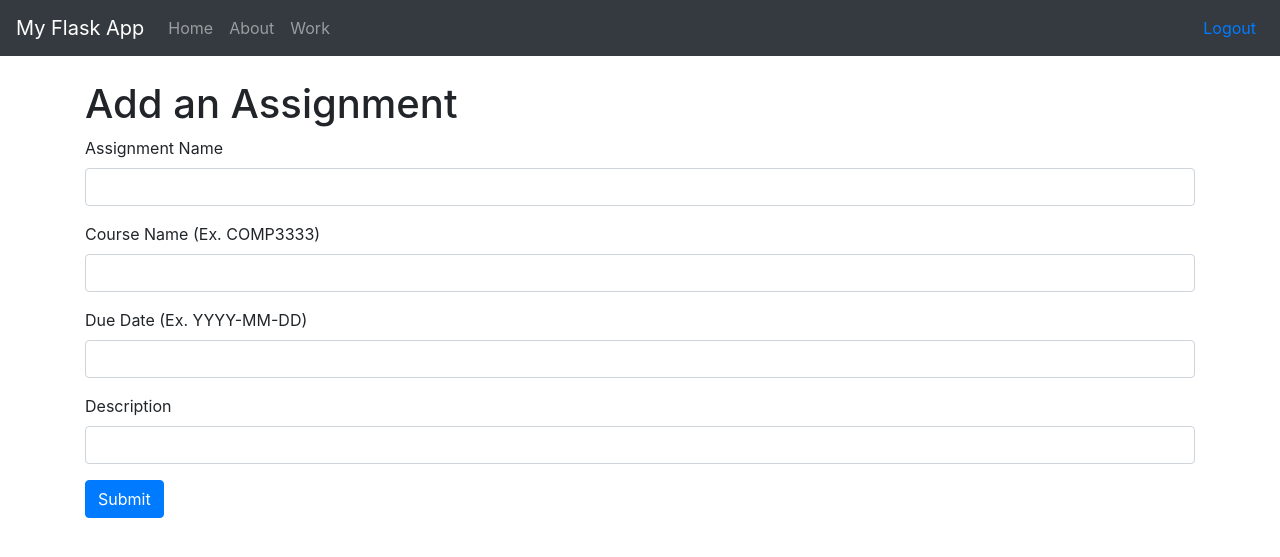
After one commit to lsalazar1/FlaskApp, a Flask app: page /add_assignment in a window 1280 px wide. The commit adds this page. Shown: the top 557 px of the page. Run offline with Flask 2, Linux system fonts and the light colour scheme; the visitor is signed in with stand-in values (Sample User, id 1); some libraries are stand-ins or nearby versions.

Commit message:
Designed add_assignment template to log work

```diff
--- a/app.py
+++ b/app.py
@@ -1,7 +1,9 @@
-from flask import Flask, render_template, flash, redirect, url_for, session, logging, request
+from flask import Flask, render_template, flash, redirect,\
+     url_for, session, logging, request
 from data import Homework
 from flask_mysqldb import MySQL
-from wtforms import Form, StringField, TextAreaField, PasswordField, validators
+from wtforms import Form, StringField, TextAreaField,\
+     PasswordField, validators
 from passlib.hash import sha256_crypt
 from functools import wraps
 
@@ -63,7 +65,7 @@ def register():
         # Close MySQL
         cur.close()
 
-        flash('Welcome! Thanks for registering!', 'success')
+        flash("Welcome! Thanks for registering!", 'success')
 
 
         return redirect(url_for('login'))
@@ -93,12 +95,14 @@ def login():
                 #Successful login
                 session['logged_in'] = True
                 session['username'] = username
+                session['uid'] = data['uid']
 
-                flash('Hello there!', 'success')
+                flash("Hello, you are now logged in", 'success')
                 return redirect(url_for('dashboard'))
             else:
                 error = 'Incorrect Password'
                 return render_template('login.html', error=error)
+
             # Close MySQL connection
             cur.close()
 
@@ -115,7 +119,7 @@ def is_logged_in(f):
         if 'logged_in' in session:
             return f(*args, **kwargs)
         else:
-            flash("You don't have access yet! Please login!" , 'danger')
+            flash("Unauthorized access" , 'danger')
             return redirect(url_for('login'))
     return wrap
 
@@ -133,6 +137,38 @@ def logout():
 
     return redirect(url_for('login'))
 
+# Add Assignment
+@app.route("/add_assignment", methods = ['GET', 'POST'])
+@is_logged_in
+def add_assignment():
+    form = AssignmentForm(request.form)
+    if request.method == 'POST' and form.validate():
+        assignment = form.assignment.data
+        course = form.course.data
+        dueDate = form.dueDate.data
+        description = form.description.data
+
+        # Create MySQL Cursor
+        cur = mysql.connection.cursor()
+
+        # Execute cur commands
+        cur.execute("INSERT INTO assignments(assignmentName, course, dueDate, description, uid) VALUES(%s, %s, %s, %s, %s)",\
+         (assignment, course, dueDate, description, session['uid']))
+
+        # Commit to DB
+        mysql.connection.commit()
+
+        # Close Connection
+        cur.close()
+
+        flash('Assignment has been added', 'success')
+
+        return redirect(url_for('dashboard'))
+
+    return render_template('add_assignment.html', form=form)
+
+
+
 # Register Form Class
 class RegistrationForm(Form):
     name = StringField('Name', [validators.length(min = 1, max = 50)])
@@ -144,6 +180,13 @@ class RegistrationForm(Form):
     ])
     confirm = PasswordField('Confirm Password')
 
+# Assignment Form Class
+class AssignmentForm(Form):
+    assignment = StringField('Assignment Name', [validators.length(min=1, max=50)])
+    course = StringField('Course Name (Ex. COMP3333)', [validators.length(min=1,max=9)])
+    dueDate = StringField('Due Date (Ex. YYYY-MM-DD)', [validators.length(min=1)])
+    description = StringField('Description', [validators.length(min=1)])
+
 
 if __name__ == '__main__' :
     app.secret_key = 'password'
--- /dev/null
+++ b/templates/add_assignment.html
@@ -0,0 +1,29 @@
+{% extends 'layout.html' %}
+
+{% block body %}
+    <h1>Add an Assignment</h1>
+    {% from "includes/_formhelpers.html" import render_field %}
+    <form method="POST" action="">
+        <!-- For Assignment Name-->
+        <div class="form-group">
+            {{ render_field(form.assignment, class_="form-control") }}
+        </div>
+
+        <!-- For Course Name-->
+        <div class="form-group">
+                {{ render_field(form.course, class_="form-control") }}
+        </div>
+
+        <!-- For Due Date-->
+        <div class="form-group">
+                {{ render_field(form.dueDate, class_="form-control") }}
+        </div>
+
+        <!-- For Description of Assignment-->
+        <div class="form-group">
+                {{ render_field(form.description, class_="form-control") }}
+        </div>
+        <p><input class="btn btn-primary" type="submit" value="Submit">
+    </form>
+
+{% endblock %}
--- a/templates/dashboard.html
+++ b/templates/dashboard.html
@@ -1,5 +1,7 @@
 {% extends 'layout.html' %}
 
 {% block body %}
-    <h1> Dashboard <small> Welcome {{session.username}}</small></h1>
+    <h1> Dashboard <small> Welcome, {{session.username}}</small></h1>
+    <a class="btn btn-primary" href="/add_assignment">Add an assignment</a>
+    <hr>
 {% endblock %}
--- a/templates/includes/_messages.html
+++ b/templates/includes/_messages.html
@@ -1,17 +1,15 @@
 {% with messages = get_flashed_messages(with_categories=true) %}
     {% if messages %}
-        <ul class="flashes">
             {% for category, message in messages %}
-                <div class = "alert alert-{{ category }}"> {{ messages }} </div>
+                <div class = "alert alert-{{ category }}">{{messages}}</div>
             {% endfor %}
-        </ul>
     {%  endif %}
 {% endwith %}
 
 {% if error %}
-        <div class="alert alert-danger"> {{ error }} </div>
+        <div class="alert alert-danger"> {{error}} </div>
 {%  endif %}
 
 {% if msg %}
-        <div class="alert alert-success"> {{ msg }} </div>
+        <div class="alert alert-success"> {{msg}} </div>
 {%  endif %}
--- a/templates/layout.html
+++ b/templates/layout.html
@@ -8,8 +8,7 @@
 
     <body>
         {% include 'includes/_navbar.html' %}
-
-        <div class="container">
+        <div class="container" style="margin-top:80px;">
             {% include 'includes/_messages.html' %}
             {% block body %} {% endblock %}
         </div>
--- a/templates/register.html
+++ b/templates/register.html
@@ -4,7 +4,7 @@
    <h1>Register</h1>
    {% from "includes/_formhelpers.html" import render_field %}
    <form method="POST" action="">
-       <div class="form-group">
+       <div class="form-group" style="margin-top:70px;">
            {{render_field(form.name, class_="form-control")}}
        </div>
 
```
